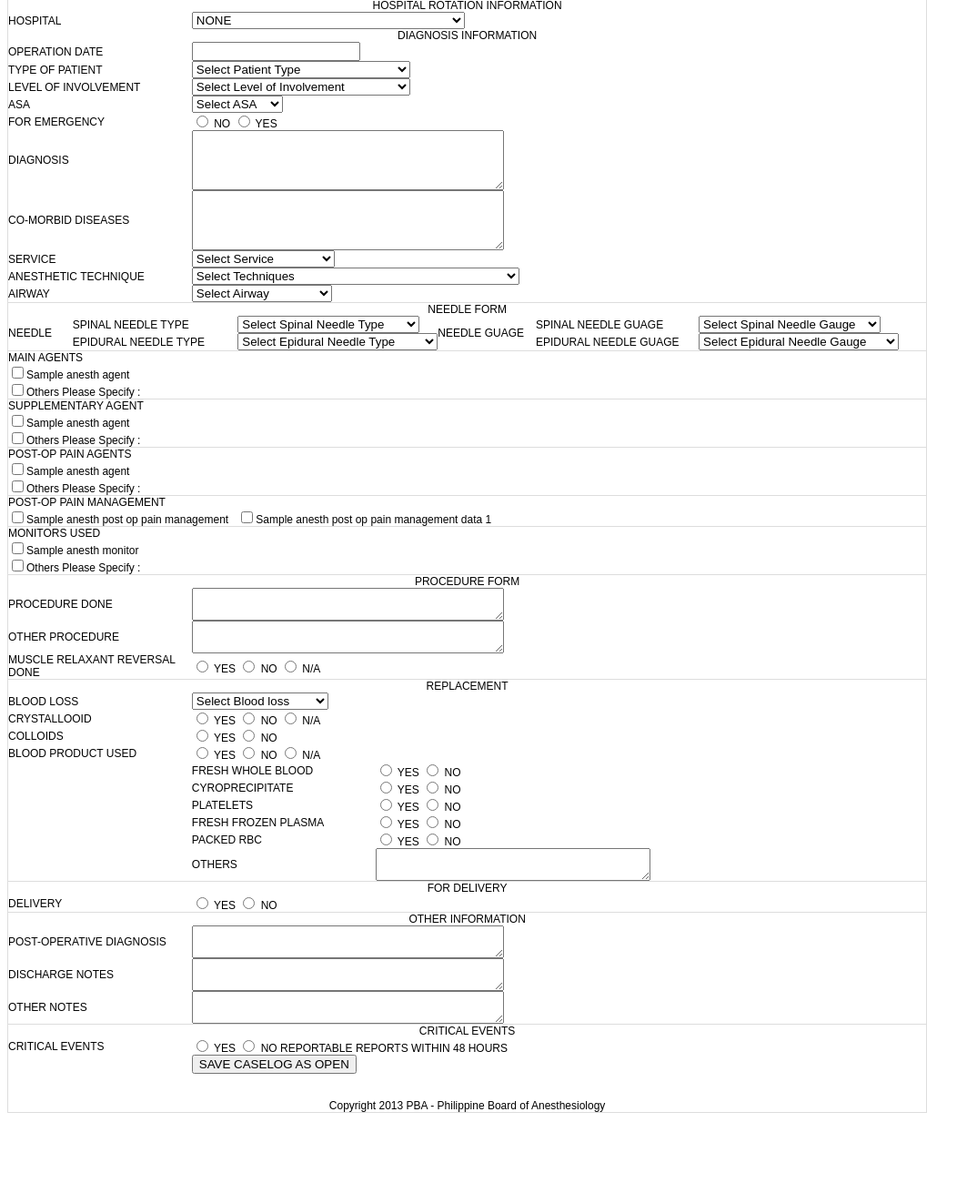
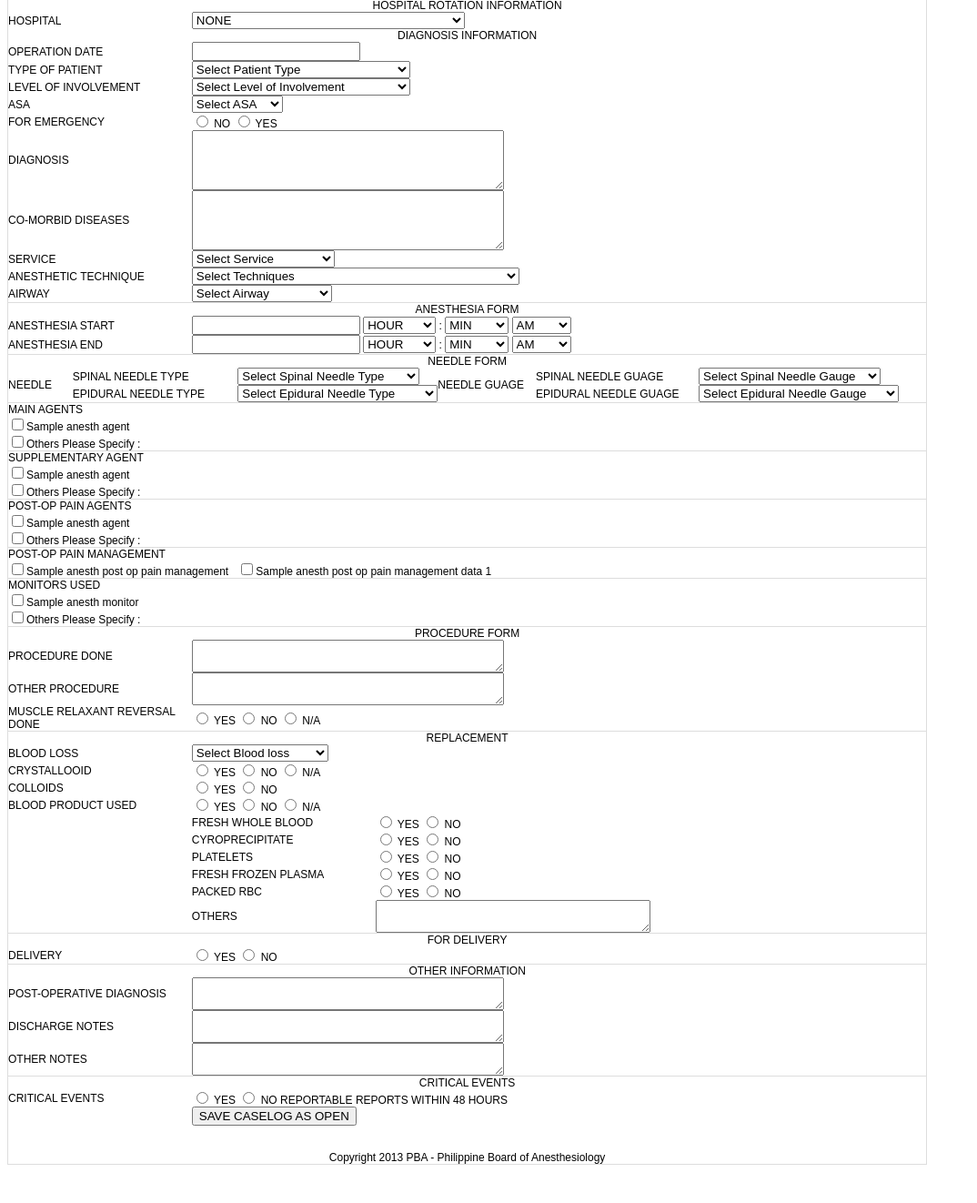
Before and after one commit to gyveryeoh/anesthesiology, a CodeIgniter app: the page made by application/views/anesthesiology_form.php in a window 1280 px wide. Shown: the part 94-1416 px from the top of the page at 91% size, without its empty margins (0-1074 px from the left). Before the commit the page ends 1317 px from the top, so only its background shows below. Run offline with CodeIgniter, Linux system fonts and the light colour scheme; the template is opened without the code that fills it: most values are stand-ins (such as "Sample title", 1, 10 or a date in 2020).

Commit message:
05_02_14

```diff
--- a/application/views/anesthesiology_form.php
+++ b/application/views/anesthesiology_form.php
@@ -239,7 +239,124 @@ $diff = $date1->diff($date2);
             <td class="border-less answer"><input type="text" size="20" name="other_airway" class="airway_valid"></td>
           </tr>
 </table>
-
+<table border="0" cellpadding="0" cellspacing="0" width="80%" style="font-family: sans-serif; border: solid 1px #ddd;border-top:hidden; font-size: 12px;">
+    <tr>
+        <td class="border-less header" align="center" colspan="4">ANESTHESIA FORM</td>
+    </tr>
+          <tr>
+                    <td class="border-less question" width="20%">ANESTHESIA START</td>
+                      <td class="border-less answer">
+                        <input name="anesthesia_start" id="datepicker-example14" class="required" size="20">
+                      <select name="anesthesia_start_hour" class="required" style="width:80px;">
+	    <option value="" class="required">HOUR</option>
+				<?php
+				for ($i = 01; $i <= 12; $i++)
+				{
+					$value = strlen($i);
+					if($value==1)
+					{
+						$k = "0".$i;
+					}
+					else
+					{
+						$k=$i;
+					}
+					echo "<option value='$k'";
+					if ($this->input->post('hour') == $i)
+					{
+						echo "selected='selected'";
+					}
+						echo ">$k</option>";
+					}
+				?>
+			</select> :
+			<select name="anesthesia_start_min" class="required" style="width: 70px;">
+			<option value="">MIN</option>
+			<option value="00">00</option>
+				<?php
+				for ($i = 01; $i <= 59; $i++)
+				{
+					$value = strlen($i);
+					if($value==1)
+					{
+						$k = "0".$i;
+					}
+					else
+					{
+						$k=$i;
+					}
+					echo "<option value='$k'";
+					if ($this->input->post('min') == $i)
+					{
+						echo "selected='selected'";
+					}
+						echo ">$k</option>";
+					}
+				?>
+			</select>
+			<select name="anesthesia_start_time" style="width:65px;">
+			<option value="AM">AM</option>
+			<option value="PM">PM</option>
+			</select>
+                    </td>
+          </tr>
+          <tr>
+                    <td class="border-less question">ANESTHESIA END</td>
+                      <td class="border-less answer"><input name="anesthesia_end" id="datepicker-example13" class="required" size="20">
+                      <select name="anesthesia_end_hour" class="required" style="width:80px;">
+	    <option value="">HOUR</option>
+				<?php
+				for ($i = 01; $i <= 12; $i++)
+				{
+					$value = strlen($i);
+					if($value==1)
+					{
+						$k = "0".$i;
+					}
+					else
+					{
+						$k=$i;
+					}
+					echo "<option value='$k'";
+					if ($this->input->post('hour') == $i)
+					{
+						echo "selected='selected'";
+					}
+						echo ">$k</option>";
+					}
+				?>
+			</select> :
+			<select name="anesthesia_end_min" class="required" style="width: 70px;">
+			<option value="">MIN</option>
+			<option value="00">00</option>
+				<?php
+				for ($i = 01; $i <= 59; $i++)
+				{
+					$value = strlen($i);
+					if($value==1)
+					{
+						$k = "0".$i;
+					}
+					else
+					{
+						$k=$i;
+					}
+					echo "<option value='$k'";
+					if ($this->input->post('min') == $i)
+					{
+						echo "selected='selected'";
+					}
+						echo ">$k</option>";
+					}
+				?>
+			</select>
+			<select name="anesthesia_end_time" style="width:65px;">
+			<option value="AM">AM</option>
+			<option value="PM">PM</option>
+			</select>
+                      </td>
+          </tr>
+</table>
 <table border="0" cellpadding="0" cellspacing="0" width="80%" style="font-family: sans-serif; border: solid 1px #ddd;border-top:hidden; font-size: 12px;">
     <tr>
         <td class="border-less header" align="center" colspan="6">NEEDLE FORM</td>
```
Also changed, not shown: application/views/resident_lists.php (+16 -21 lines).
